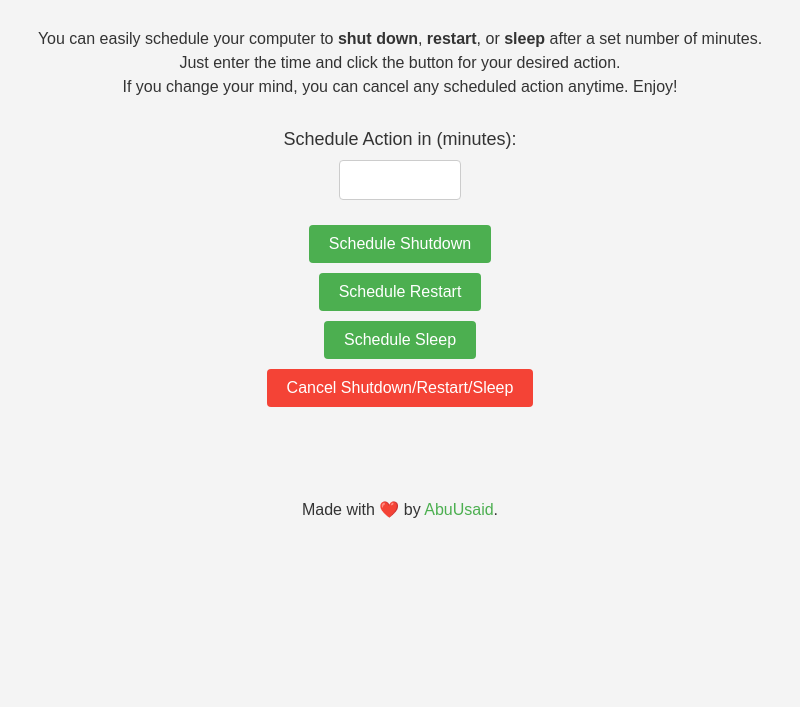
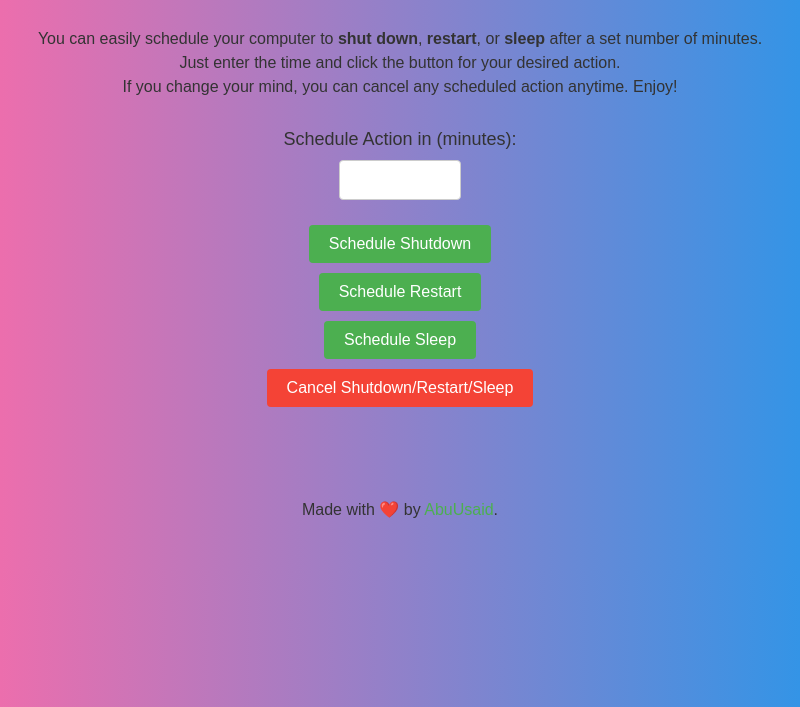
Before and after one commit to AbuUsaid/SD, an Electron app: page index.html in a window 800 px wide. Shown: the part 93-800 px from the top of the page. Drawn offline with Linux system fonts and the light colour scheme.

Commit message:
add background gradient

```diff
--- a/styles.css
+++ b/styles.css
@@ -7,7 +7,16 @@ body {
     display: flex;
     flex-direction: column;
     align-items: center;
+
+
+    /*background gradient*/
+    background: #3494E6;  /* fallback for old browsers */
+    background: -webkit-linear-gradient(to right, #EC6EAD, #3494E6);  /* Chrome 10-25, Safari 5.1-6 */
+    background: linear-gradient(to right, #EC6EAD, #3494E6); /* W3C, IE 10+/ Edge, Firefox 16+, Chrome 26+, Opera 12+, Safari 7+ */
+
 }
+
+
 
 h1 {
     color: #4CAF50;
```
